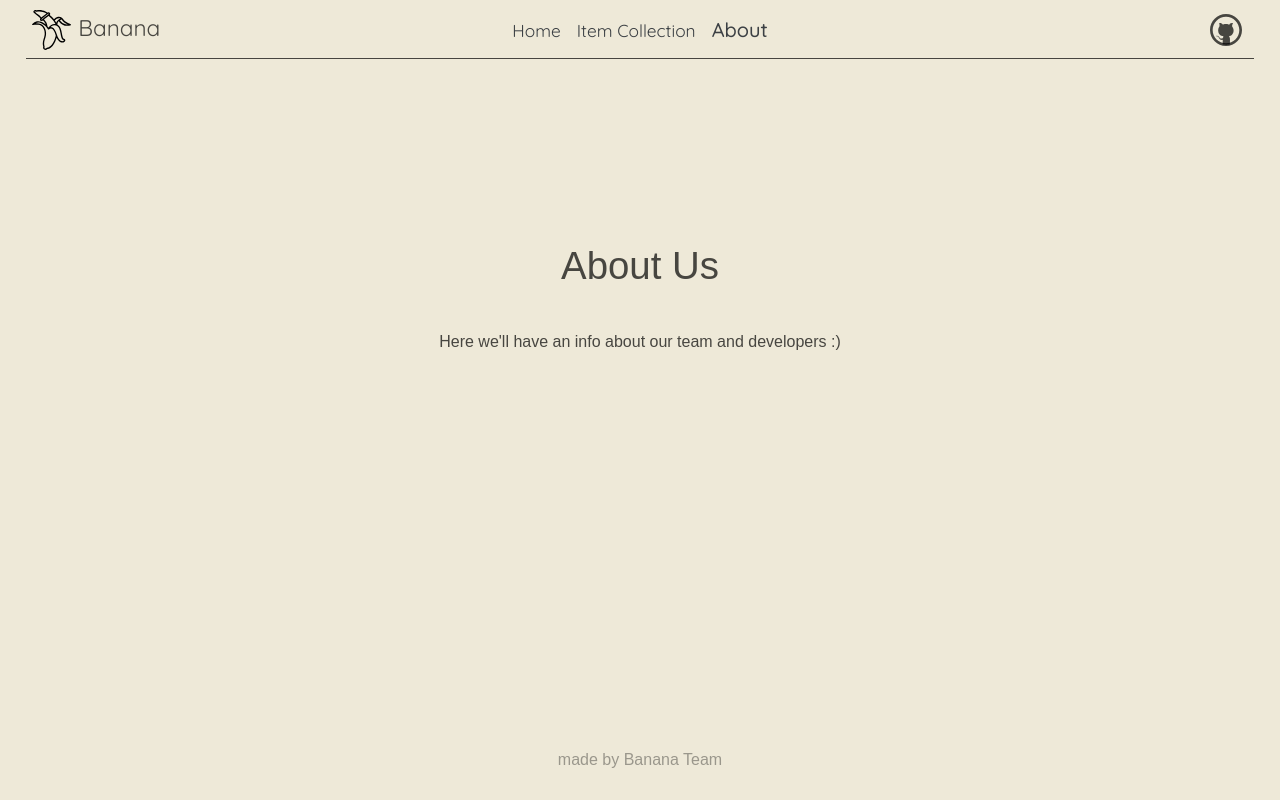
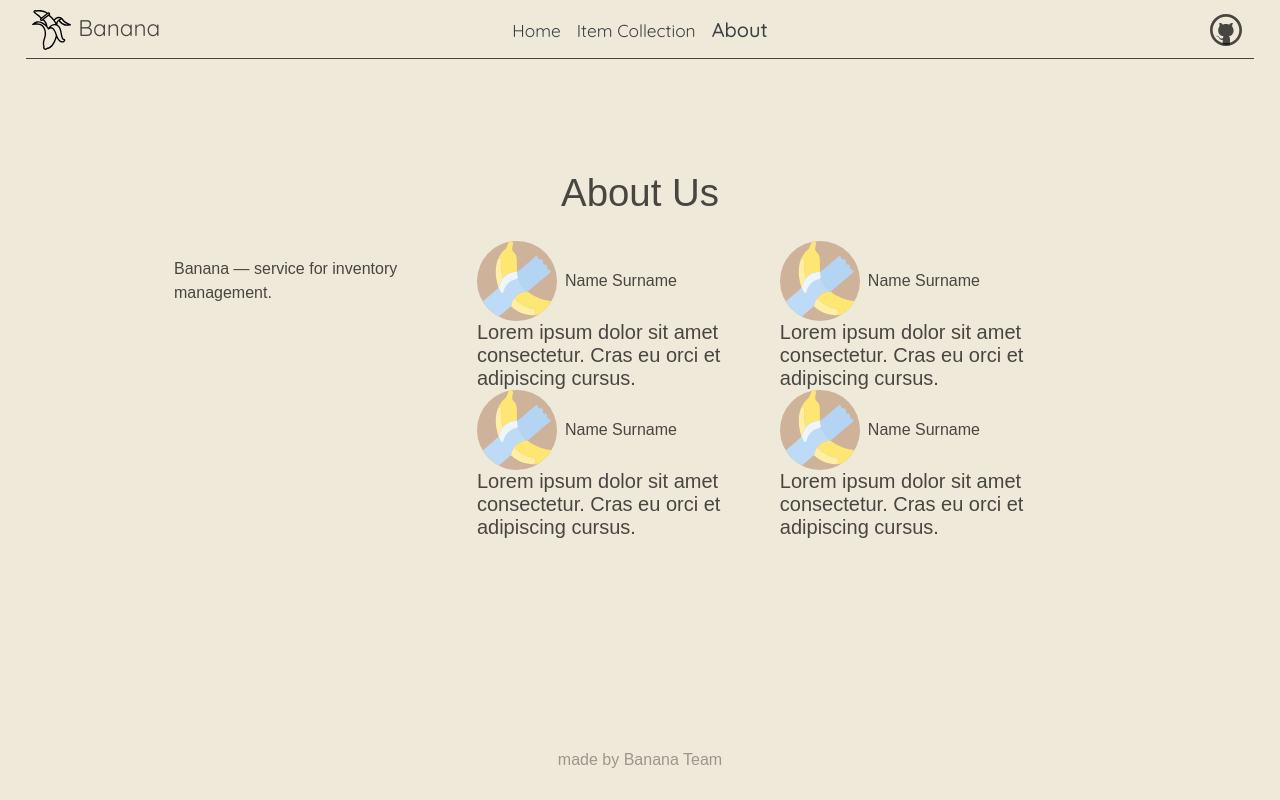
Before and after one commit to strangeTany/inventory, a SvelteKit app: page /about in a window 1280 px wide. Built offline with nearby package versions, Linux system fonts and the light colour scheme.

Commit message:
added "About us"

```diff
--- a/src/routes/+page.svelte
+++ b/src/routes/+page.svelte
@@ -17,7 +17,7 @@
 			</picture>
 		</span>
 
-		to our new<br />SvelteKit app<br /> "Inventory Management"
+		to our new SvelteKit app "Inventory Management"
 	</h1>
 
 </section>
--- a/src/routes/about/+page.svelte
+++ b/src/routes/about/+page.svelte
@@ -1,3 +1,7 @@
+<script>
+	import logo from '$lib/images/banana.svg';
+</script>
+
 <svelte:head>
 	<title>About</title>
 	<meta name="description" content="About this app" />
@@ -6,8 +10,85 @@
 <div class="text-column">
 	<h1>About Us</h1>
 
-	<p>
-		Here we'll have an info about our team and developers :)
-	</p>
+	<div class="container">
+		<div>
+			<p>Banana — service for inventory management.</p>
+		</div>
+
+		<div>
+			<div class="profile">
+				<img src={logo} class="pictures-us" alt="pokemon-one" />
+				Name Surname
+			</div>
+			<span class="loren">
+                    Lorem ipsum dolor sit amet consectetur. Cras eu orci et adipiscing cursus.
+                </span>
+			<div>
+				<div class="profile">
+					<img src={logo} class="pictures-us" alt="pokemon-two" />
+					Name Surname
+				</div>
+				<span class="loren">Lorem ipsum dolor sit amet consectetur. Cras eu orci et adipiscing cursus.</span>
+			</div>
+		</div>
+
+		<div>
+			<div class="profile">
+				<img src={logo} class="pictures-us" alt="pokemon-three" />
+				Name Surname
+			</div>
+			<span class="loren">Lorem ipsum dolor sit amet consectetur. Cras eu orci et adipiscing cursus.</span>
+			<div>
+				<div class="profile">
+					<img src={logo} class="pictures-us" alt="pokemon-four" />
+					Name Surname
+				</div>
+				<span class="loren">
+                        Lorem ipsum dolor sit amet consectetur. Cras eu orci et adipiscing cursus.
+                    </span>
+			</div>
+		</div>
+	</div>
 
 </div>
+
+<style>
+	.container {
+		display: grid;
+		gap: 1rem;
+		grid-template-columns: repeat(3, 1fr);
+		margin-left: 30px;
+		width: 90%;
+		align-content: center;
+		justify-content: flex-start;
+		align-items: normal;
+	}
+
+	.pictures-us {
+		width: 80px;
+		height: 80px;
+		border-radius: 80px;
+		background-color: #ceb29a;
+	}
+
+	.profile {
+		display: flex;
+		flex-direction: row;
+		align-items: center;
+		/*padding: 0;*/
+		text-align: center;
+		gap: 8px;
+		/*width: 550px;*/
+		height: 80px;
+
+	}
+
+	.loren {
+		font-size: 20px;
+		font-weight: 400;
+		width: 530px;
+		height: 50px;
+		/*line-height: 28px;*/
+	}
+
+</style>
--- a/src/routes/item_collection/+page.svelte
+++ b/src/routes/item_collection/+page.svelte
@@ -16,6 +16,8 @@
 	<title>Item Collection</title>
 	<meta name="description" content="Collection of items in stock" />
 </svelte:head>
+
+<h1>Items</h1>
 
 <div class="cards_grid">
 	{#each items as item}
--- a/src/routes/styles.css
+++ b/src/routes/styles.css
@@ -4,9 +4,6 @@
 	--font-body: Arial, -apple-system, BlinkMacSystemFont, 'Segoe UI', Roboto, Oxygen, Ubuntu,
 		Cantarell, 'Open Sans', 'Helvetica Neue', sans-serif;
 	--font-mono: 'Fira Mono', monospace;
-	--color-bg-0: rgb(202, 216, 228);
-	--color-bg-1: hsl(209, 36%, 86%);
-	--color-bg-2: hsl(224, 44%, 95%);
 	--color-theme-1: #ff3e00;
 	--color-theme-2: #4075a6;
 	--color-text: rgba(0, 0, 0, 0.7);
@@ -22,7 +19,6 @@ body {
 	background-attachment: fixed;
 	background-color: #eee9d8;
 	background-size: 100vw 100vh;
-
 }
 
 h1,
@@ -66,7 +62,7 @@ pre {
 
 .text-column {
 	display: flex;
-	max-width: 48rem;
+	/*max-width: 48rem;*/
 	flex: 0.6;
 	flex-direction: column;
 	justify-content: center;
```
Also changed, not shown: src/routes/Counter.svelte (deleted, +0 -102 lines).
